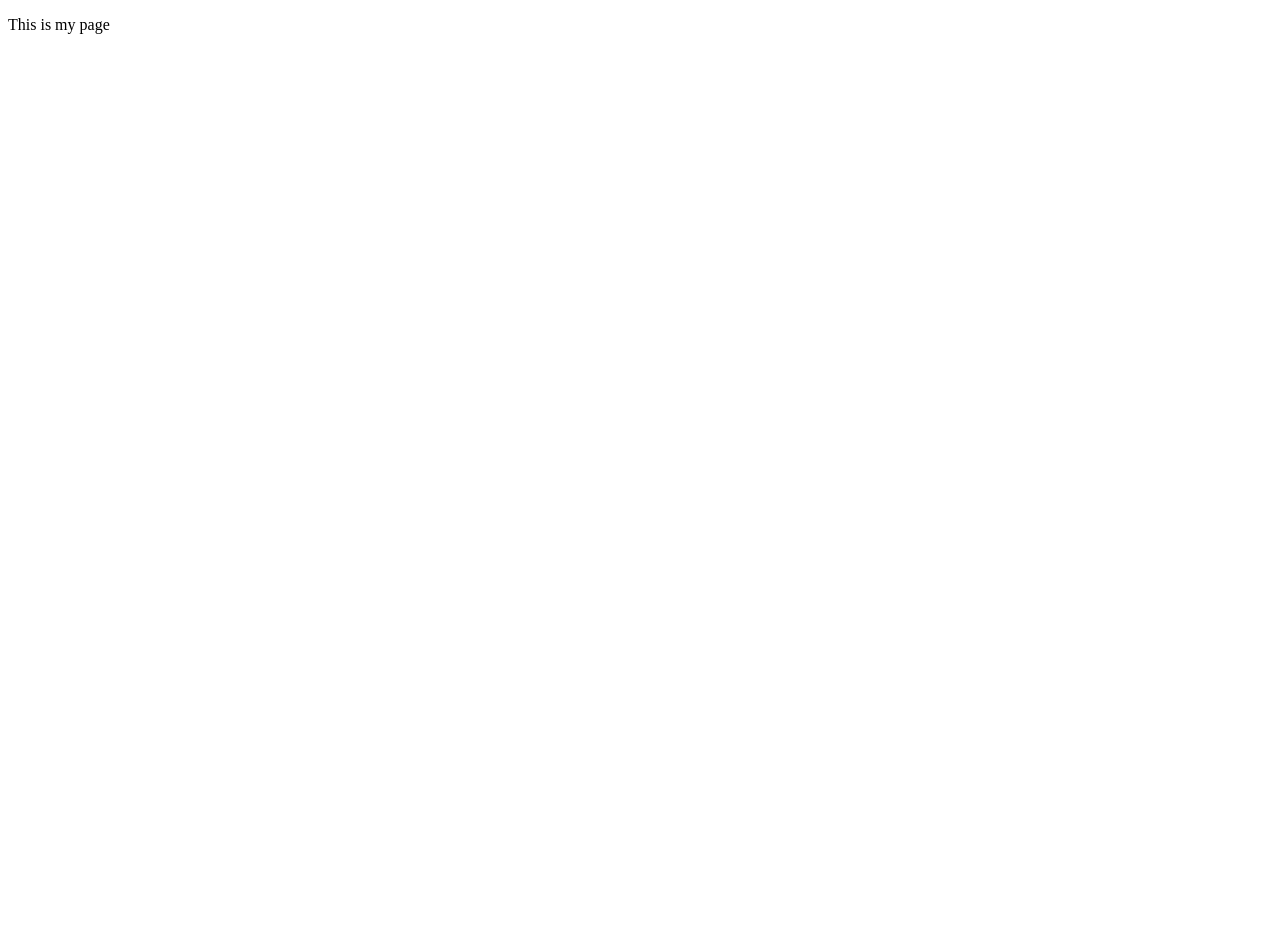
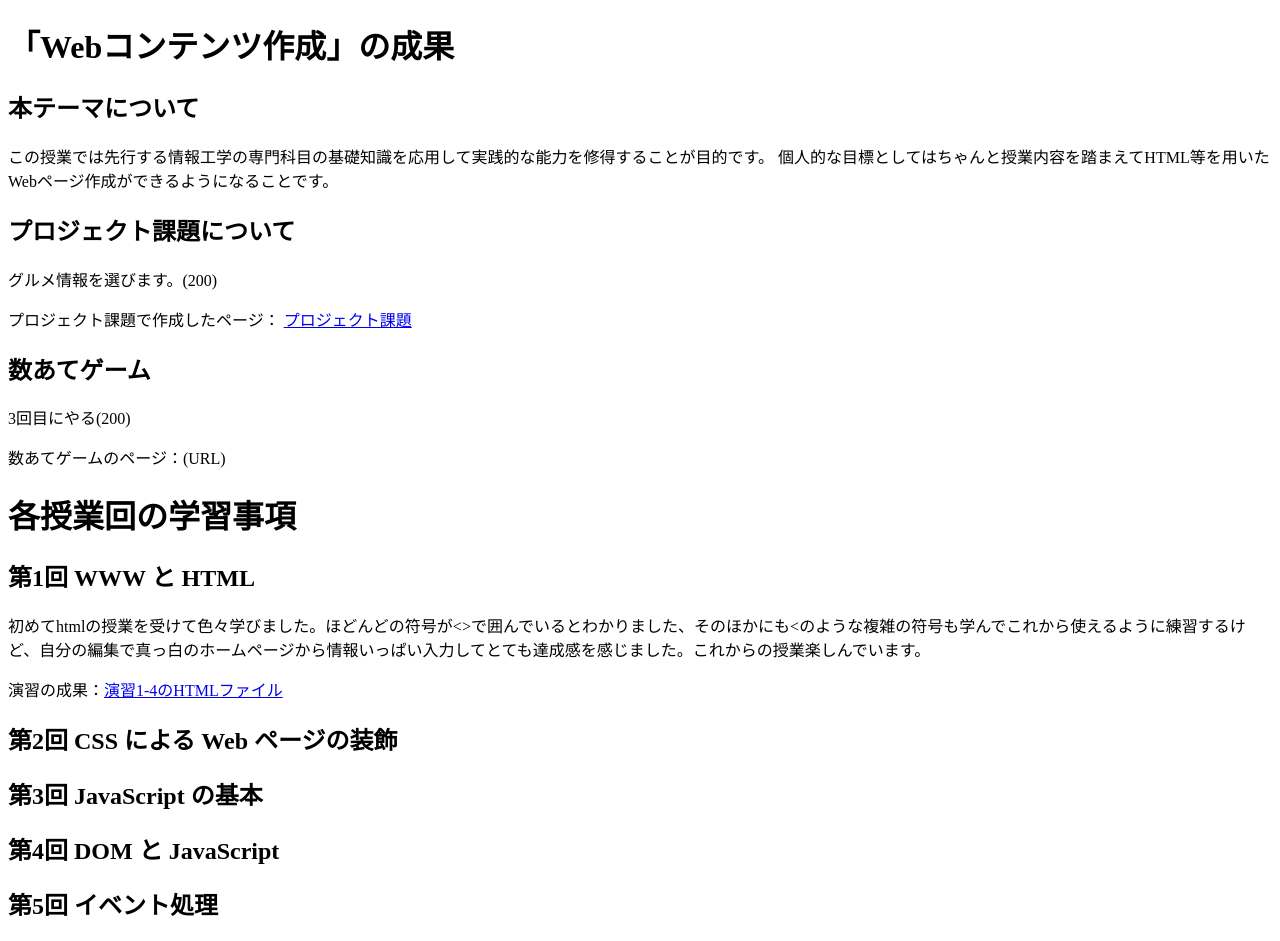
Before and after one commit to G485192024/medialabo, a plain HTML site: page index.html in a window 1280 px wide. Before the commit the page ends 800 px from the top, so only its background shows below. Drawn offline with Linux system fonts and the light colour scheme.

Commit message:
課題１−１編集をした（1回目感想など）

```diff
--- a/index.html
+++ b/index.html
@@ -5,6 +5,31 @@
     <title>My test page</title>
   </head>
   <body>
-    <p>This is my page</p>
+    <h1>「Webコンテンツ作成」の成果</h1>
+    <h2>本テーマについて</h2>
+    <p>この授業では先行する情報工学の専門科目の基礎知識を応用して実践的な能力を修得することが目的です。
+       個人的な目標としてはちゃんと授業内容を踏まえてHTML等を用いたWebページ作成ができるようになることです。
+    </p>
+    <h2>プロジェクト課題について</h2>
+    <p>グルメ情報を選びます。(200)</p>
+    <p>プロジェクト課題で作成したページ：
+      <a href="file:///Users/liuhaha/%E6%83%85%E5%A0%B1%E3%83%A1%E3%83%86%E3%82%99%E3%82%A3%E3%82%A2%E5%AE%9F%E9%A8%93/medialabo/project.html
+      title="プロジェクト課題です"
+      target="_blank">プロジェクト課題</a>
+    </p>
+    <h2>数あてゲーム</h2>
+    <p>3回目にやる(200)</p>
+    <p>数あてゲームのページ：(URL)</p>
+    <h1>各授業回の学習事項</h1>
+    <h2>第1回 WWW と HTML</h2>
+    <p>初めてhtmlの授業を受けて色々学びました。ほどんどの符号が<>で囲んでいるとわかりました、そのほかにも&lt;のような複雑の符号も学んでこれから使えるように練習するけど、自分の編集で真っ白のホームページから情報いっぱい入力してとても達成感を感じました。これからの授業楽しんでいます。</p>
+    <p>演習の成果：<a href="file:///Users/liuhaha/%E6%83%85%E5%A0%B1%E3%83%A1%E3%83%86%E3%82%99%E3%82%A3%E3%82%A2%E5%AE%9F%E9%A8%93/medialabo/practice-html/elements.html"
+      title="演習1-4のHTMLファイルです"
+      target="_blank">演習1-4のHTMLファイル</a>
+    </p>
+    <h2>第2回 CSS による Web ページの装飾</h2>
+    <h2>第3回 JavaScript の基本</h2>
+    <h2>第4回 DOM と JavaScript</h2>
+    <h2>第5回 イベント処理</h2>
   </body>
 </html>
```
